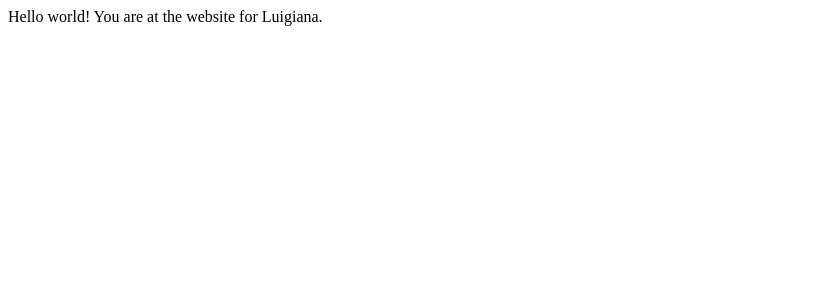
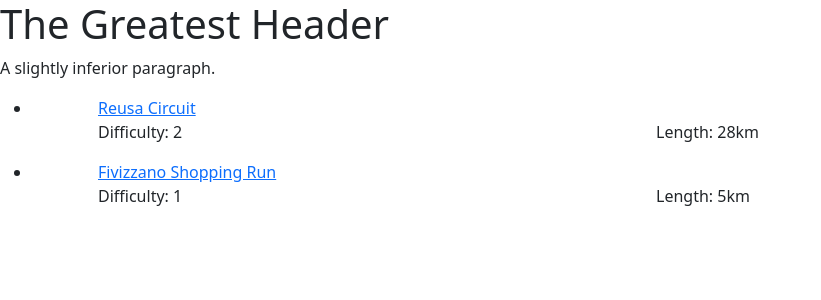
Before and after one commit to Minatur/luigianaCycle, a Django app: page /index/ in a window 1280 px wide. Shown: the top 300 px of the page, without its empty margins (0-821 px from the left). Run offline with Django 3.2, Linux system fonts and the light colour scheme; data comes from the database, SQL or seed files in the repository; both versions use the stored data as it was after the commit.

Commit message:
template working; webpage loads list of rides
note: gitignore doesn't work

```diff
--- /dev/null
+++ b/templates/index.html
@@ -0,0 +1,32 @@
+{% extends "./website_base.html" %}
+
+{% block rideIndex %}
+
+{% if rides_list %}
+    <ul>
+    {% for ride in rides_list %}
+        <li>
+            <div class="container">
+              <div class="row">
+                <div class="col">
+                  <a href="/website/{{ ride.id }}/">{{ ride.title }}</a
+                </div>
+              </div>
+              <div class="row">
+                <div class="col">
+                  <p>Difficulty: {{ ride.difficulty }}</p>
+                </div>
+                <div class="col">
+                  <p>Length: {{ ride.length}}km</p>
+                </div>
+              </div>
+            </div>
+
+        </li>
+    {% endfor %}
+    </ul>
+{% else %}
+    <p>No rides are available.</p>
+{% endif %}
+
+{% endblock %}
--- a/templates/about.html
+++ b/templates/website_base.html
@@ -13,6 +13,8 @@
 
     <p>A slightly inferior paragraph.</p>
 
+    {% block rideIndex %}
+    {% endblock %}
 
 
   </body>
--- a/website/views.py
+++ b/website/views.py
@@ -1,12 +1,22 @@
 from django.shortcuts import render
 from django.http import HttpResponse
 from django.views.generic import TemplateView
+from django.template import loader
 
 from .models import ride
 
 
 def index(request):
-    return HttpResponse("Hello world! You are at the website for Luigiana.")
+    rides_list = ride.objects.all()
+    template = loader.get_template('index.html')
+    context = {
+        'rides_list': rides_list,
+    }
+    return HttpResponse(template.render(context, request))
+    #return HttpResponse("Hello world! You are at the website for Luigiana.")
+
+
+
 # Create your views here.
 class AboutView(TemplateView):
-    template_name = "about.html"
+    template_name = "website_base.html"
```
Also changed, not shown: db.sqlite3.
